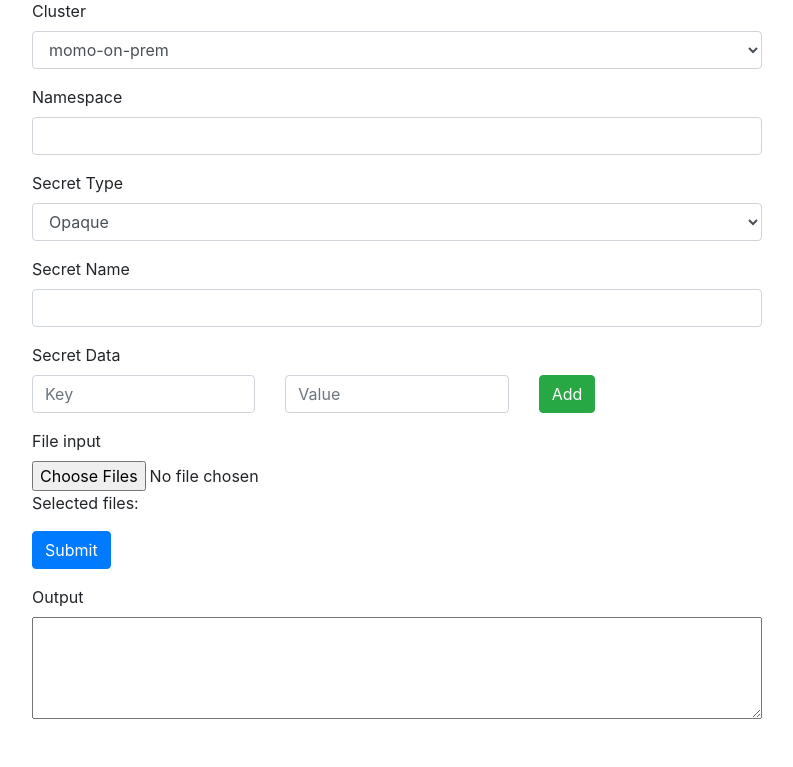
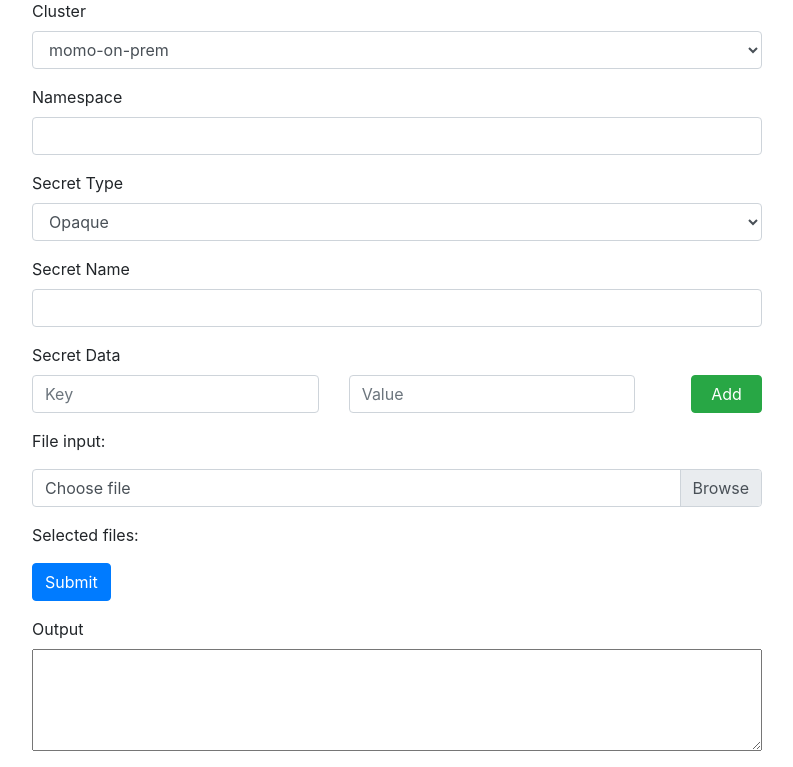
Before and after one commit to vuvandang1995/sealed_momo, a Django app: template client/templates/client/encrypt.html in a window 1280 px wide. Shown: the part 90-857 px from the top of the page, without its empty margins (243-1036 px from the left). Before the commit the page ends 809 px from the top, so only its background shows below. Run offline with Django 3.2, Linux system fonts and the light colour scheme; the template is opened without the code that fills it, so the values that code supplies are empty; some libraries are stand-ins or nearby versions.

```diff
--- a/client/static/js/client/post_data.js
+++ b/client/static/js/client/post_data.js
@@ -1,14 +1,14 @@
 $(document).ready(function(){
     $(".add_items_data").click(function(){
         $("#list_data").append('<div class="form-group row data">\
-                                    <div class="col">\
+                                    <div class="col-md-5">\
                                     <input type="text" class="form-control key" placeholder="Key" required name="data_key">\
                                     </div>\
-                                    <div class="col">\
+                                    <div class="col-md-5">\
                                     <input type="text" class="form-control value" placeholder="Value" required name="data_value">\
                                     </div>\
                                     <div class="col">\
-                                    <button class="btn btn-danger delete_items_data" type="button">Delete</button>\
+                                    <button class="btn btn-danger delete_items_data" type="button" style="float: right;">Delete</button>\
                                     </div>\
                                 </div>');
     });
--- a/client/templates/client/encrypt.html
+++ b/client/templates/client/encrypt.html
@@ -31,25 +31,29 @@
     <div class="form-group" id="list_data">
       <label for="secret-data">Secret Data</label>
       <div class="form-group row data">
-         <div class="col">
-         <input type="text" class="form-control key" placeholder="Key" required name="data_key">
+         <div class="col-md-5">
+         <input type="text" class="form-control key" placeholder="Key" name="data_key">
+         </div>
+         <div class="col-md-5">
+         <input type="text" class="form-control value" placeholder="Value" name="data_value">
          </div>
          <div class="col">
-         <input type="text" class="form-control value" placeholder="Value" required name="data_value">
-         </div>
-         <div class="col">
-            <button class="btn btn-success add_items_data" type="button">Add</button>
+            <button class="btn btn-success add_items_data" type="button" style="float: right; width: 71px;">Add</button>
          </div>
       </div>
 
 
     </div>
 
-    <div class="form-group">
-      <label for="file">File input</label>
-      <input type="file" class="form-control-file" id="file" multiple onchange="javascript:updateList()" name="input_file">
+    <div class="form-group ">
+      <p>File input:</p>
+      <div class="custom-file mb-3">
+        <input type="file" class="custom-file-input" id="file" multiple onchange="javascript:updateList()" name="input_file">
+        <label class="custom-file-label" for="customFile">Choose file</label>
+      </div>
       <p>Selected files:</p>
       <div id="fileList"></div>
+
     </div>
 
     <div class="form-group">
--- a/sealed_momo/urls.py
+++ b/sealed_momo/urls.py
@@ -2,6 +2,6 @@ from django.contrib import admin
 from django.urls import include, path
 
 urlpatterns = [
-    path('client/', include('client.urls')),
+    path('', include('client.urls')),
     # path('admin/', admin.site.urls),
 ]
```
Also changed, not shown: 2 other files.
